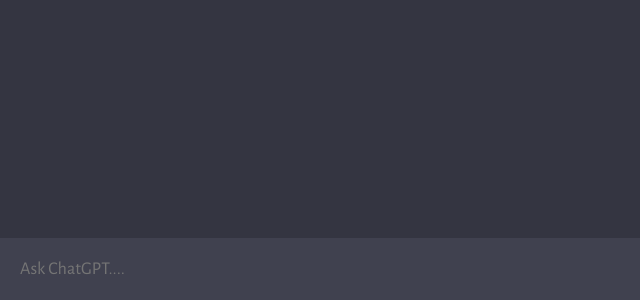
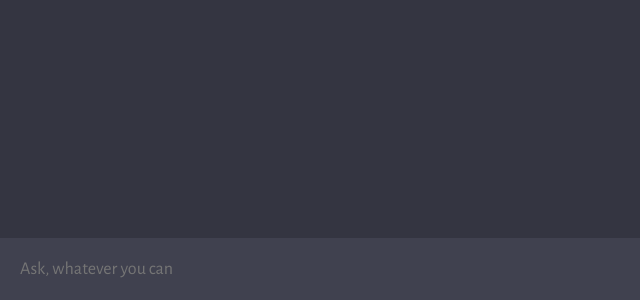
Before and after one commit to siddharthgauts/ChatGPT_2.0, a website built with Vite: page client/index.html in a window 1280 px wide. Shown: the part 500-800 px from the top of the page, 0-640 px from the left. Built offline with nearby package versions, Linux system fonts and the light colour scheme.

Commit message:
Update the form text

```diff
--- a/client/index.html
+++ b/client/index.html
@@ -11,7 +11,7 @@
     <div id="app">
       <div id ="chat_container"></div>
       <form>
-        <textarea name="prompt" rows="1" cols="1" placeholder="Ask ChatGPT...." ></textarea>
+        <textarea name="prompt" rows="1" cols="1" placeholder="Ask, whatever you can" ></textarea>
         <button type ="submit"><img src ="assets/send.svg"/></button>
       </form>
     </div>
```
